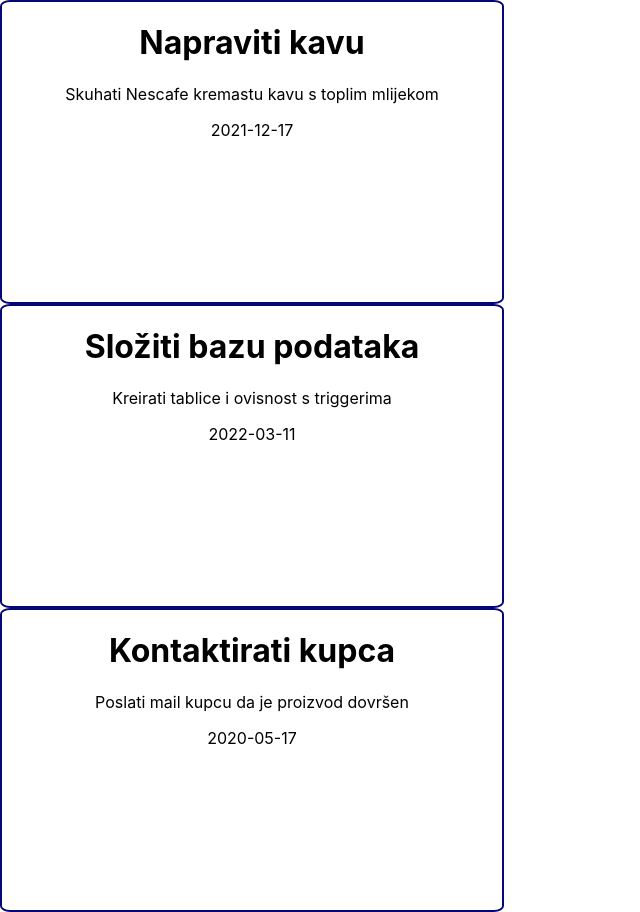
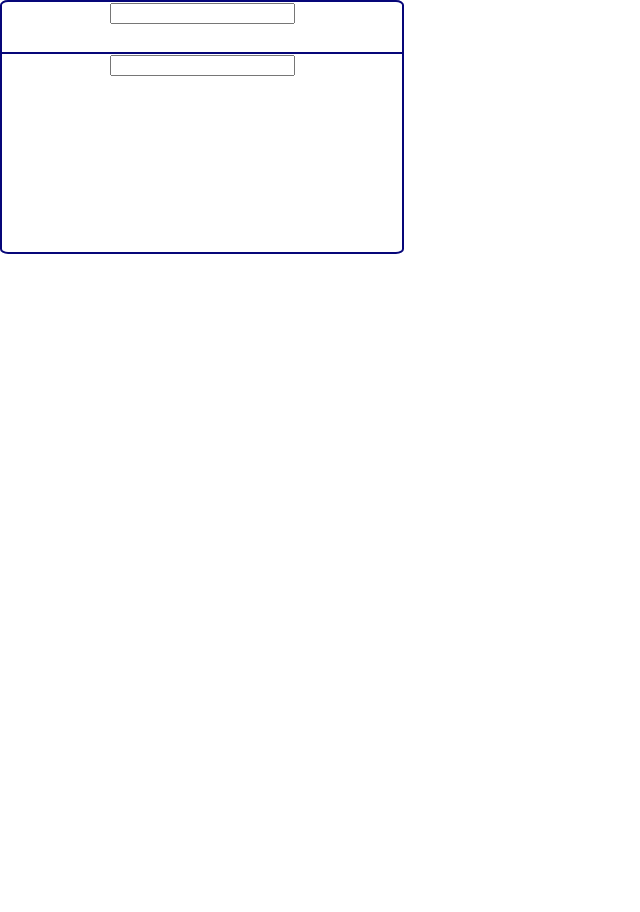
Before and after one commit to CROmarcos/NotesRecorder, a React (Create React App) app: page /add in a window 1280 px wide. Shown: the whole page, without its empty margins (0-640 px from the left). After the commit the page ends 800 px from the top, so only its background shows below. Built offline with nearby package versions, Linux system fonts and the light colour scheme.

Commit message:
Added routing

```diff
--- a/package.json
+++ b/package.json
@@ -9,6 +9,7 @@
     "react": "^18.1.0",
     "react-dom": "^18.1.0",
     "react-redux": "^8.0.2",
+    "react-router-dom": "^6.3.0",
     "react-scripts": "^5.0.1",
     "redux": "^4.2.0",
     "sass": "^1.52.1",
--- a/src/App.js
+++ b/src/App.js
@@ -1,15 +1,16 @@
-import { useState } from 'react';
+import { Route, Routes } from 'react-router-dom';
 import './App.scss';
-import Note from './components/Note/Note';
-import store from './state/store';
+import EditNote from './components/EditNote/EditNote';
+import Home from './pages/Home';
 
 function App() {
-  const [notes, setNotes]=useState(store.getState())
   return (
     <div className="App">
-      {notes.map(note=>
-        <Note title={note.name} description={note.description} creationDate={note.creationDate} />
-        )}
+      <Routes>
+        <Route path='/' element={Home()} />
+        <Route path='/add' element={EditNote()} />
+      </Routes>
+
     </div>
   );
 }
--- /dev/null
+++ b/src/components/EditNote/EditNote.js
@@ -0,0 +1,27 @@
+import { useState } from 'react'
+import '../Note/Note.scss'
+import './EditNote.scss'
+
+const EditNote = () => {
+
+    const [input, setInput] = useState({
+        name: "",
+        description: "",
+        creationDate: ""
+    })
+
+    const handleChange = () => { }
+
+    return (
+        <div className='card'>
+            <div className='card__title'>
+                <input type="text" name="name" value={input.name} onChange={handleChange} />
+            </div>
+            <div className='card__body'>
+                <input type="text" name="description" value={input.description} onChange={handleChange} />
+            </div>
+        </div>
+    )
+}
+
+export default EditNote
--- a/src/components/Note/Note.js
+++ b/src/components/Note/Note.js
@@ -3,13 +3,14 @@ import './Note.scss'
 const Note=props=>{
     return (
         <div className='card'>
-            <div> {/*title section*/}
-                <h1>{props.title}</h1>
+            <div className='card__title'>
+                <p>{props.title}</p>
             </div>
-            <div> {/*title section*/}
+            <div className='card__body'>
                 <p>{props.description}</p>
                 <p>{props.creationDate}</p>
             </div>
+            <div className='card__footer'></div>
         </div>
     )
 }
--- a/src/components/Note/Note.scss
+++ b/src/components/Note/Note.scss
@@ -1,6 +1,22 @@
 .card {
-    width: 500px;
-    height: 300px;
+    width: 400px;
+    height: 250px;
     border: 2px solid rgb(6, 6, 121);
     border-radius: 2%;
+
+    &__title {
+        width: 100%;
+        height: 20%;
+        border-bottom: 2px solid rgb(6, 6, 121);
+    }
+
+    &__body {
+        width: 100%;
+        height: 60%;
+    }
+
+    &__footer {
+        width: 100%;
+        height: 20%;
+    }
 }
--- a/src/index.js
+++ b/src/index.js
@@ -3,11 +3,14 @@ import ReactDOM from 'react-dom/client';
 import './index.scss';
 import App from './App';
 import reportWebVitals from './reportWebVitals';
+import { BrowserRouter as Router } from 'react-router-dom';
 
 const root = ReactDOM.createRoot(document.getElementById('root'));
 root.render(
   <React.StrictMode>
-    <App />
+    <Router>
+      <App />
+    </Router>
   </React.StrictMode>
 );
 
--- /dev/null
+++ b/src/pages/Home.js
@@ -0,0 +1,16 @@
+import { useState } from "react"
+import Note from "../components/Note/Note"
+import store from "../state/store"
+
+const Home = () => {
+    const [notes, setNotes] = useState(store.getState())
+    return (
+        <div>
+            {notes.map(note =>
+                <Note title={note.title} description={note.description} creationDate={note.creationDate} />
+            )}
+        </div>
+    )
+}
+
+export default Home
--- a/src/state/actions.js
+++ b/src/state/actions.js
@@ -5,10 +5,10 @@ export const createNote = payload => ({
     payload
 })
 
-export const editNote = (name, description, modificationDate) => ({
+export const editNote = (title, description, modificationDate) => ({
     type: actions.MODIFY,
     payload: {
-        name,
+        title,
         description,
         modificationDate
     }
--- a/src/state/reducer.js
+++ b/src/state/reducer.js
@@ -3,7 +3,7 @@ import * as actions from './actionTypes'
 const initialState = [
     {
         id: 1,
-        name: "Napraviti kavu",
+        title: "Napraviti kavu",
         description: "Skuhati Nescafe kremastu kavu s toplim mlijekom",
         creationDate: "2021-12-17",
         modificationDates: [],
@@ -11,7 +11,7 @@ const initialState = [
     },
     {
         id: 2,
-        name: "Složiti bazu podataka",
+        title: "Složiti bazu podataka",
         description: "Kreirati tablice i ovisnost s triggerima",
         creationDate: "2022-03-11",
         modificationDates: ["2022-05-01", "2022-05-18"],
@@ -19,7 +19,7 @@ const initialState = [
     },
     {
         id: 3,
-        name: "Kontaktirati kupca",
+        title: "Kontaktirati kupca",
         description: "Poslati mail kupcu da je proizvod dovršen",
         creationDate: "2020-05-17",
         modificationDates: [],
@@ -36,7 +36,7 @@ const reducer = (state = initialState, action) => {
             ]
         case actions.MODIFY:
             return state.map(note => (note.id === action.payload.id) ?
-                ({ ...note, name: action.payload.name, description: action.payload.description },
+                ({ ...note, title: action.payload.title, description: action.payload.description },
                     note.modificationDates.push(action.payload.modificationDate))
                 : note)
         case actions.DELETE:
--- a/src/state/store.js
+++ b/src/state/store.js
@@ -1,4 +1,4 @@
-import { configureStore, createStore } from "redux";
+import { createStore } from "redux";
 import reducer from "./reducer";
 
 const store = createStore(reducer)
```
Also changed, not shown: src/components/EditNote/EditNote.scss (added), 1 other file (tests, documents, lock files or other folders).
